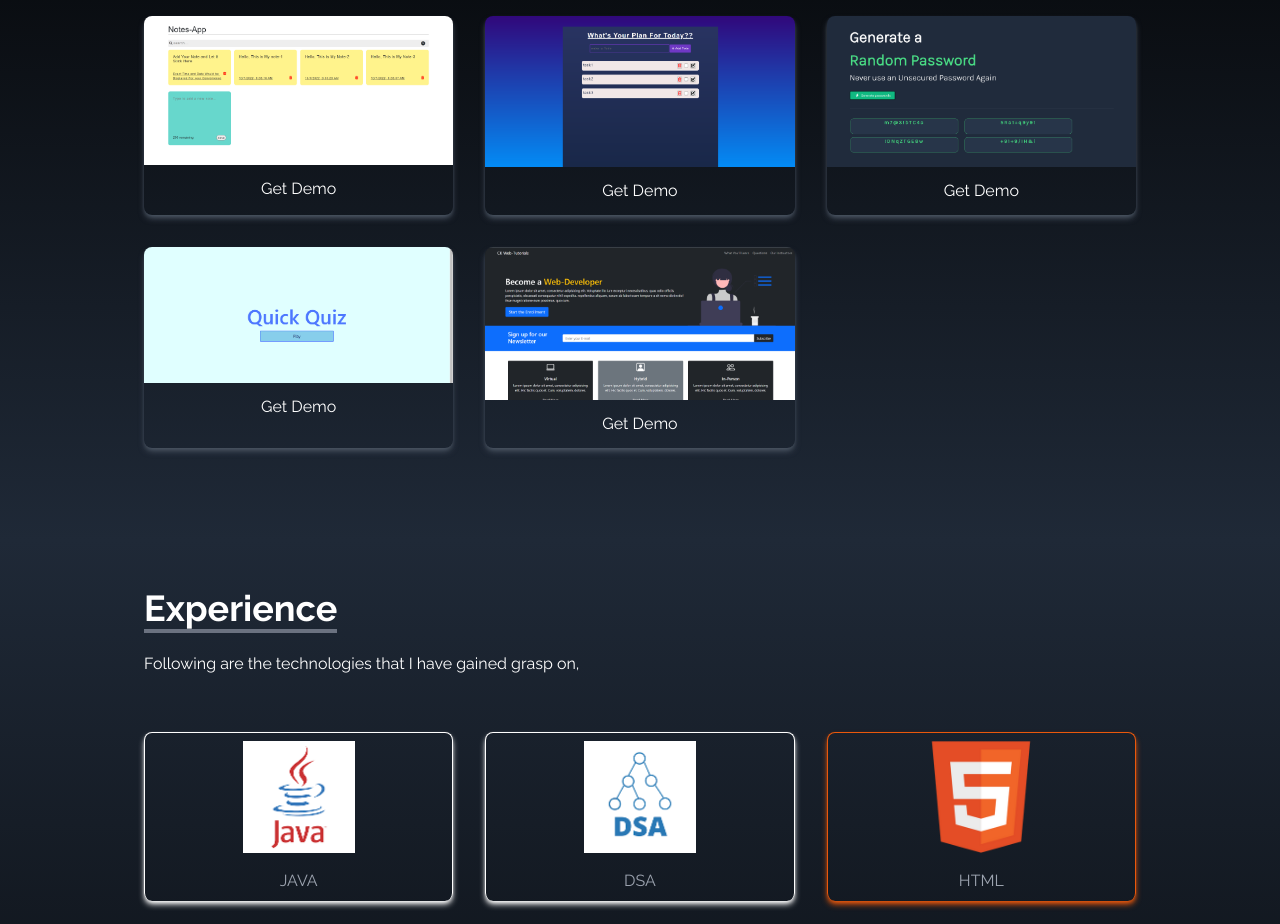
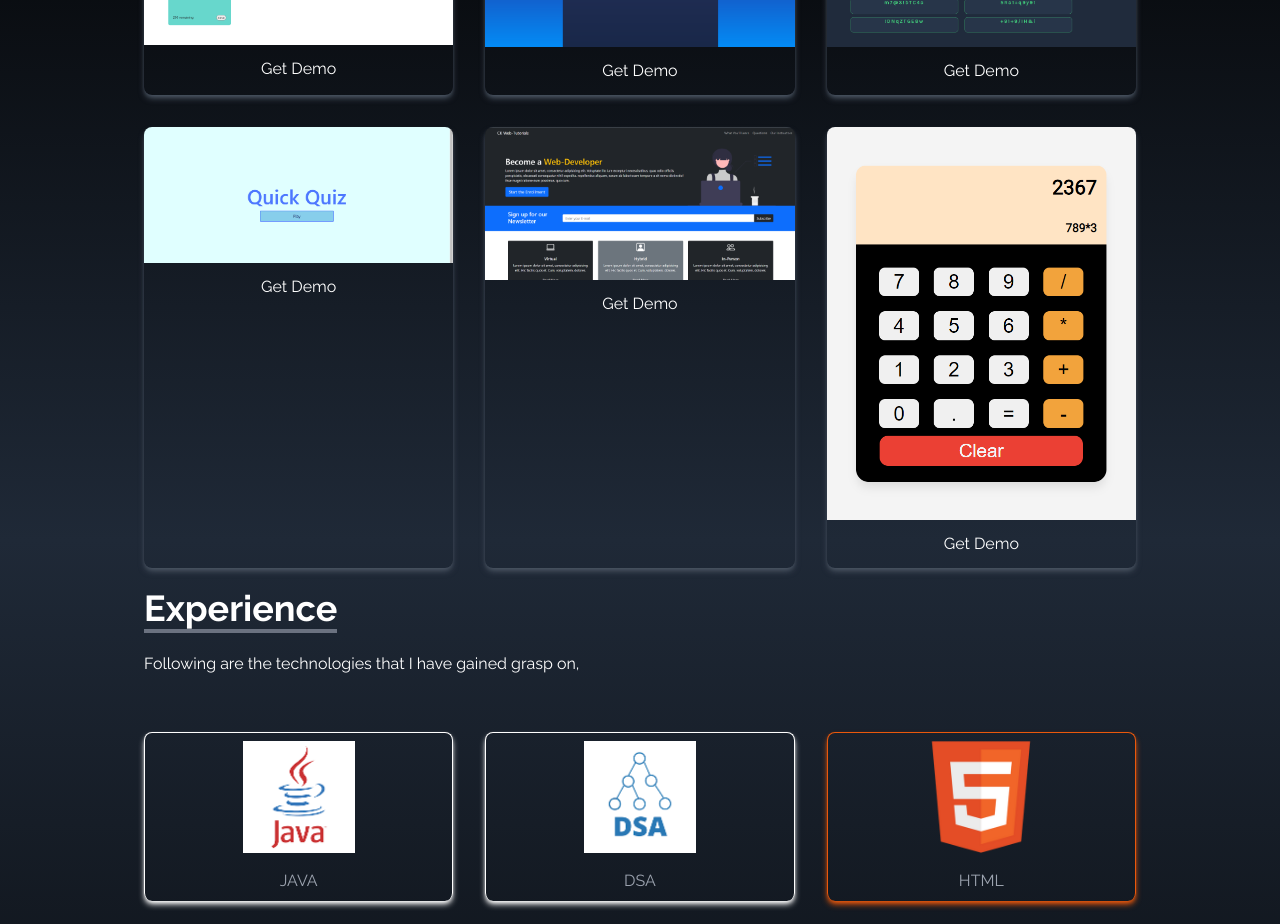
Before and after one commit to ChaitanyaKarthikitis/react-portfolio-app, a React (Create React App) app: page / in a window 1280 px wide. Shown: the part 1860-2784 px from the top of the page. Built offline with nearby package versions, Linux system fonts and the light colour scheme; the HTML template or start-up script is replaced by a standard one.

Commit message:
calculator project added!

```diff
--- a/src/components/Portfolio.jsx
+++ b/src/components/Portfolio.jsx
@@ -4,6 +4,7 @@ import teaching from'../assets/teaching.png'
 import password from '../assets/password.png'
 import todo from '../assets/todo.png'
 import quiz from '../assets/quiz.png'
+import calculator from '../assets/calculator.png'
 import '../assets/css/styles.css'
 
 const Portfolio = () => {
@@ -42,6 +43,11 @@ const Portfolio = () => {
              img:teaching,
             href:"https://ckwebtutorials.netlify.app/"
 
+        },
+        {
+            id:6,
+            img:calculator,
+            href:"https://calculator-project-mocha.vercel.app/"
         }
     ]
   return (
```
Also changed, not shown: src/assets/calculator.png (added).
